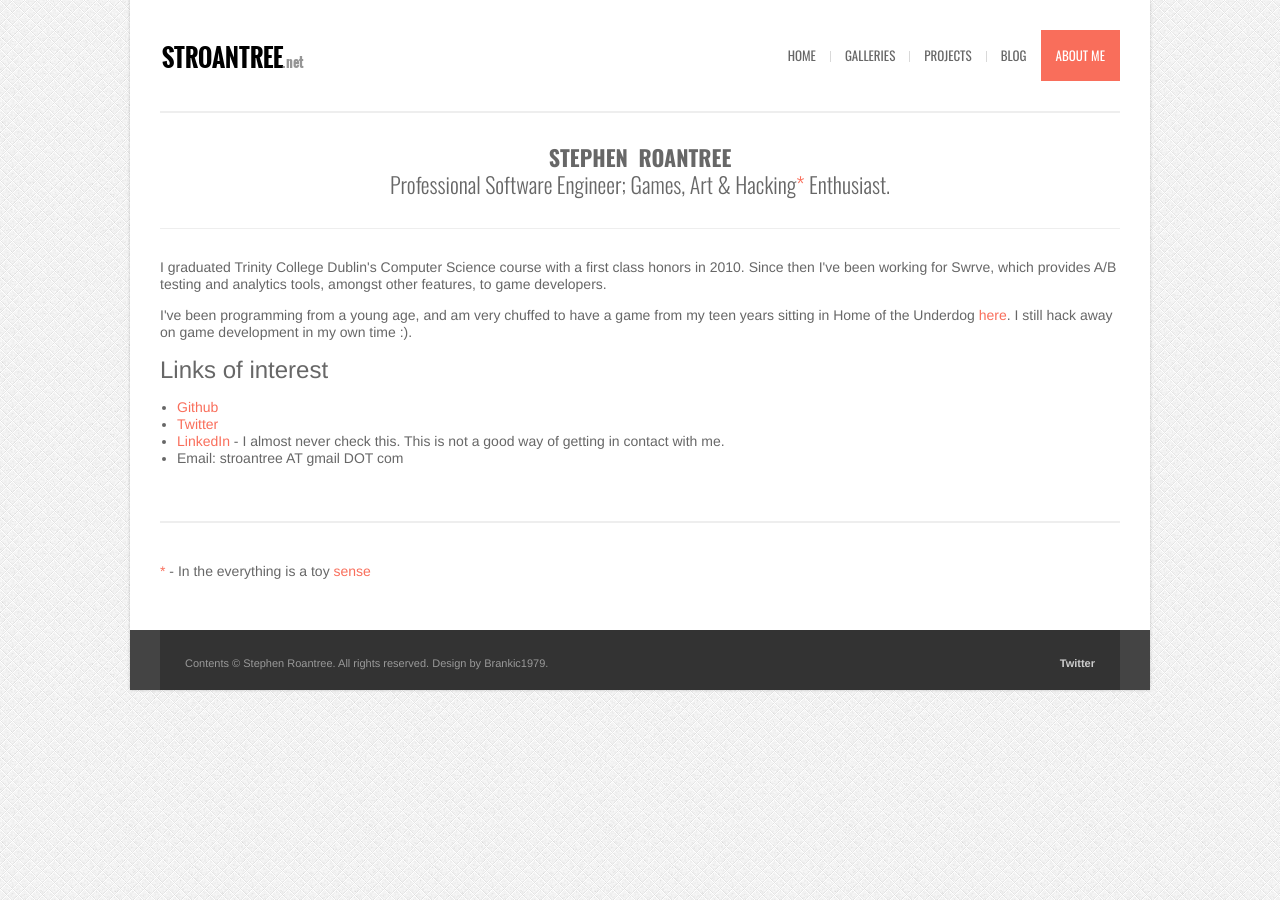
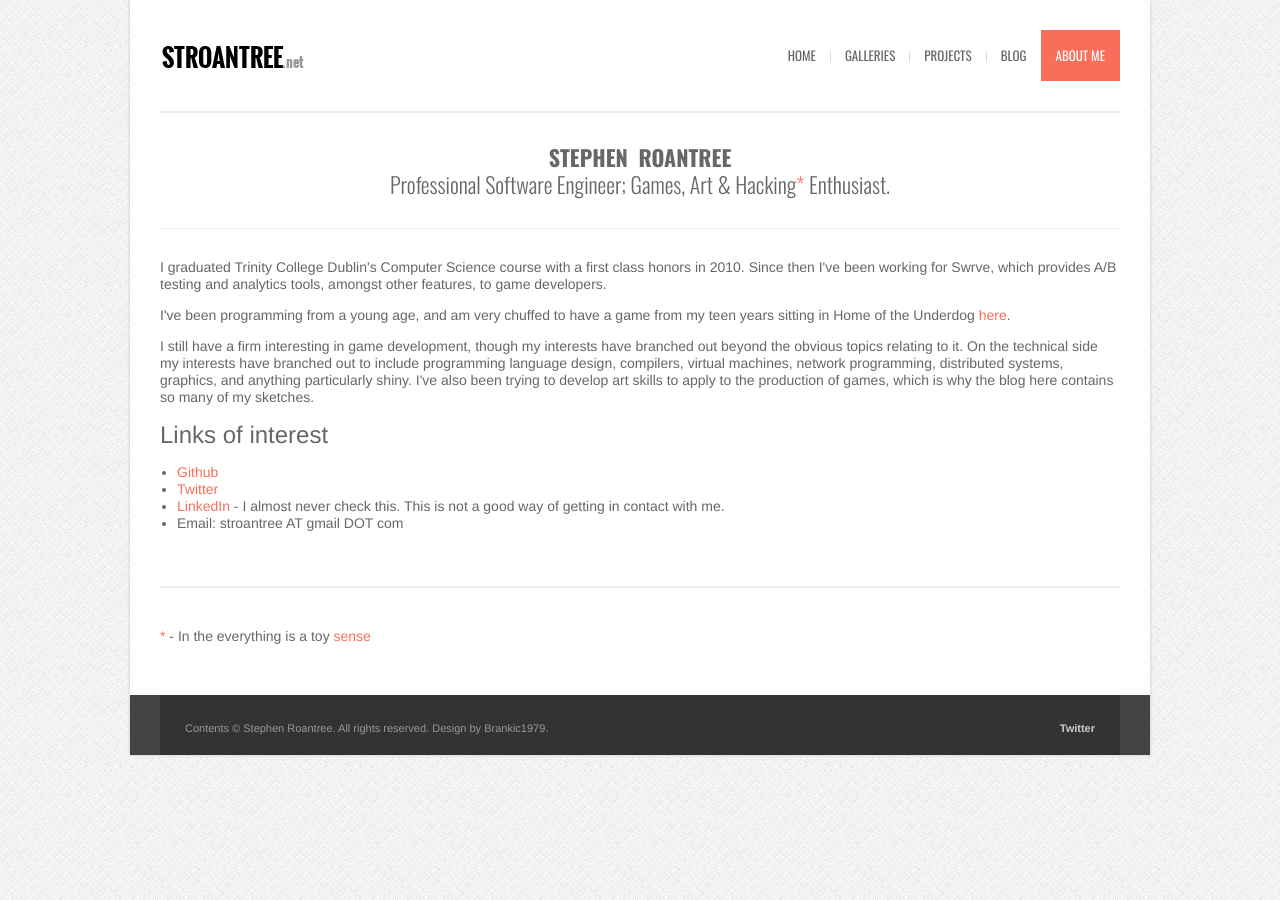
Before and after one commit to stroan/Website, a Jekyll site: the page built from about.html, in a window 1280 px wide. Built offline with Jekyll 4.4.1, drawn with Linux system fonts in a browser that asks for light colours; nearby versions of some CDN libraries; Markdown is read by kramdown in place of the engine named in the settings.

Commit message:
Update about page

```diff
--- a/about.html
+++ b/about.html
@@ -16,7 +16,10 @@ title: About Me
     <div class="one">
         <p>I graduated Trinity College Dublin's Computer Science course with a first class honors in 2010. Since then I've been working for Swrve, which provides A/B testing and analytics tools, amongst other features, to game developers.</p>
 
-        <p>I've been programming from a young age, and am very chuffed to have a game from my teen years sitting in Home of the Underdog <a href="http://homeoftheunderdogs.net/game.php?id=5221">here</a>. I still hack away on game development in my own time :).</p>
+        <p>I've been programming from a young age, and am very chuffed to have a game from my teen years sitting in Home of the Underdog <a href="http://homeoftheunderdogs.net/game.php?id=5221">here</a>.</p>
+
+        <p>I still have a firm interesting in game development, though my interests have branched out beyond the obvious topics relating to it. On the technical side my interests have branched out to include programming language design, compilers, virtual machines, network programming, distributed systems, graphics, and anything particularly shiny. I've also been trying to develop art skills to apply to the production of games,
+        which is why the blog here contains so many of my sketches.</p>
 
         <h3>Links of interest</h3>
         <ul>
```
